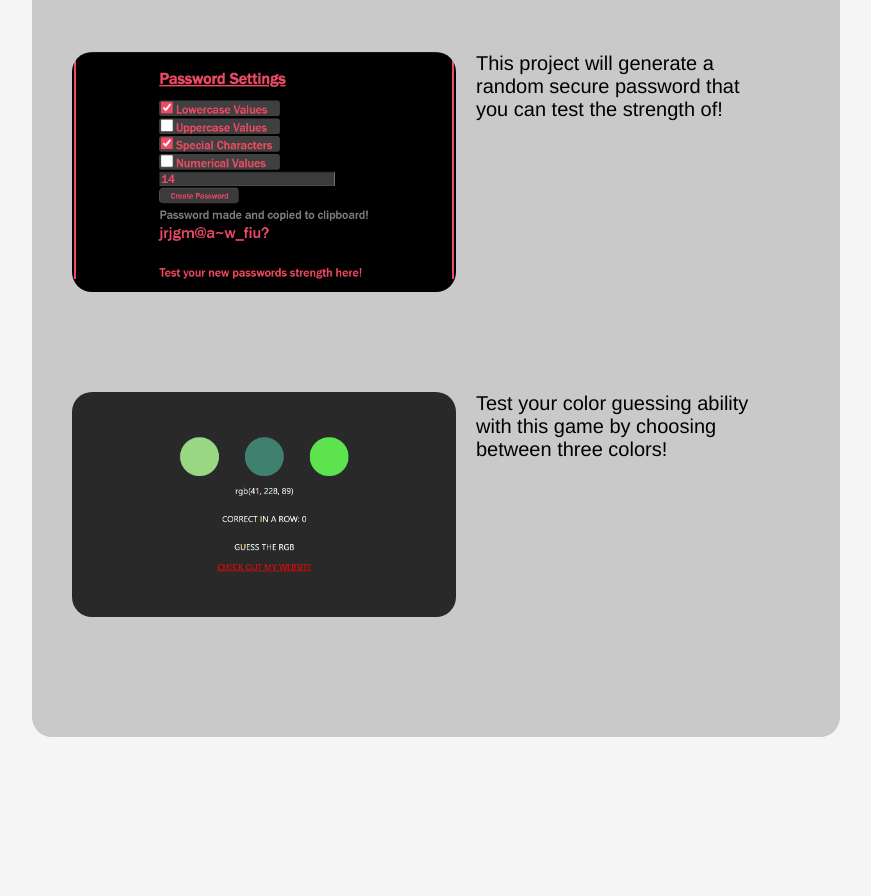
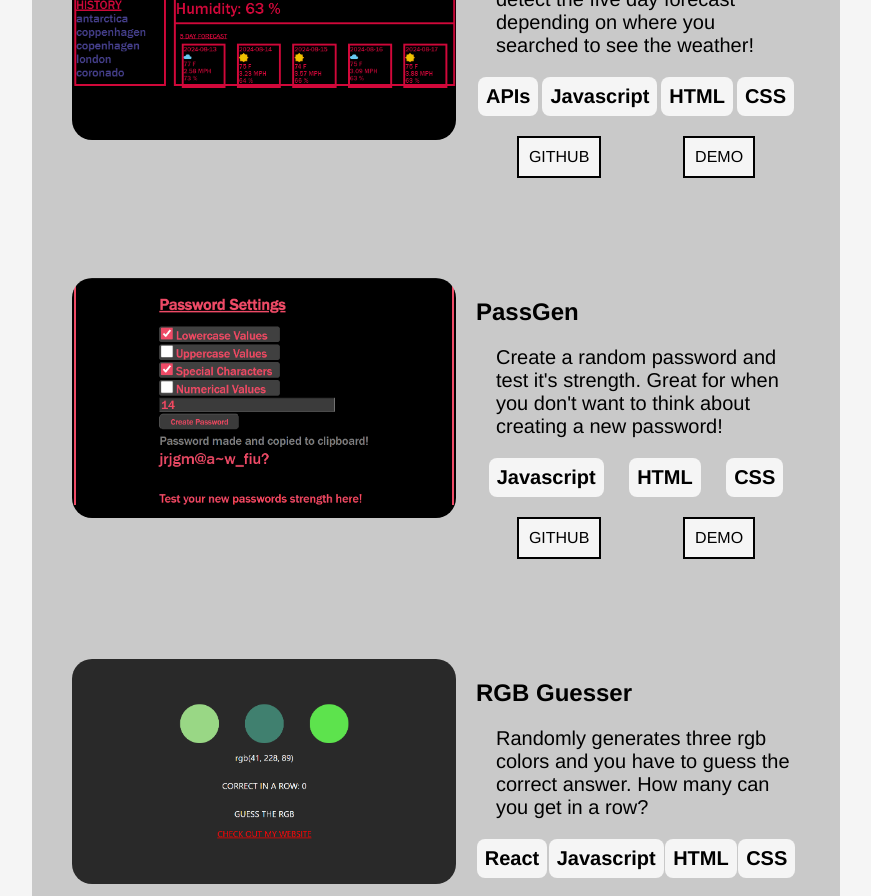
Before and after one commit to ZeroBitzz/portfolio-site, a React (Create React App) app: page / in a window 1280 px wide. Shown: the part 1300-2196 px from the top of the page, without its empty margins (204-1075 px from the left). Built offline with nearby package versions, Linux system fonts and the light colour scheme.

Commit message:
customized the projects section

```diff
--- a/src/App.css
+++ b/src/App.css
@@ -69,6 +69,7 @@ body {
 /* projects section */
 .section-title {
   font-style: oblique;
+  font-size: 100px;
 }
 
 .projects-section {
@@ -121,19 +122,16 @@ body {
   display: flex;
   justify-content: space-around;
 }
-.link-buttons button {
+.link-buttons a {
   background-color: whitesmoke;
-  font-size: 20px;
-}
-.link-buttons button:hover {
-  background-color: red;
-}
-.link-buttons a {
+  padding: 10px;
+  border: 2px solid black;
   text-decoration: none;
   color: black;
 }
 .link-buttons a:hover {
   color: white;
+  background-color: red;
 }
 
 .project-div span{
--- a/src/App.js
+++ b/src/App.js
@@ -79,7 +79,7 @@ function App() {
 
       {/* projects section */}
       <section className='projects-section'>
-        <h1 className='section-title'>PROJECTS</h1>
+        <h1 className='section-title'>MY PROJECTS</h1>
         <div className='projects-container'>
 
           <div className='project-div'>
@@ -88,34 +88,51 @@ function App() {
               <h2>Weather Finder</h2>
               <span>This project uses a weather api to detect the five day forecast depending on where you searched to see the weather!</span>
               <div className='tools-used'>
-                <div>
-                  APIs
-                </div>
-                <div>
-                  Javascript
-                </div>
-                <div>
-                  HTML
-                </div>
-                <div>
-                  CSS
-                </div>
+                <div>APIs</div>
+                <div>Javascript</div>
+                <div>HTML</div>
+                <div>CSS</div>
               </div>
               <div className='link-buttons'>
-                <button><a href='https://github.com/ZeroBitzz/weather-finder' target='blank'>GITHUB</a></button>
-                <button><a href='https://serene-narwhal-b92afd.netlify.app/' target='blank'>DEMO</a></button>
+                <a href='https://github.com/ZeroBitzz/weather-finder' target='blank'>GITHUB</a>
+                <a href='https://serene-narwhal-b92afd.netlify.app/' target='blank'>DEMO</a>
               </div>
             </div>
           </div>
 
           <div className='project-div'>
             <img src={proj2} alt='password-generator-img'/>
-            <span>This project will generate a random secure password that you can test the strength of!</span>
+            <div className='project-desc'>
+              <h2>PassGen</h2>
+              <span>Create a random password and test it's strength. Great for when you don't want to think about creating a new password!</span>
+              <div className='tools-used'>
+                <div>Javascript</div>
+                <div>HTML</div>
+                <div>CSS</div>
+              </div>
+              <div className='link-buttons'>
+                <a href='https://github.com/ZeroBitzz/password-generator' target='blank'>GITHUB</a>
+                <a href='https://unique-froyo-495763.netlify.app/' target='blank'>DEMO</a>
+              </div>
+            </div>
           </div>
 
           <div className='project-div'>
             <img src={proj3} alt='rgb-guesser-img'/>
-            <span>Test your color guessing ability with this game by choosing between three colors!</span>
+            <div className='project-desc'>
+              <h2>RGB Guesser</h2>
+              <span>Randomly generates three rgb colors and you have to guess the correct answer. How many can you get in a row?</span>
+              <div className='tools-used'>
+                <div>React</div>
+                <div>Javascript</div>
+                <div>HTML</div>
+                <div>CSS</div>
+              </div>
+              <div className='link-buttons'>
+                <a href='https://github.com/ZeroBitzz/rgb-guesser' target='blank'>GITHUB</a>
+                <a href='https://github.com/ZeroBitzz/rgb-guesser' target='blank'>DEMO</a>
+              </div>
+            </div>
           </div>
         </div>
       </section>
```
